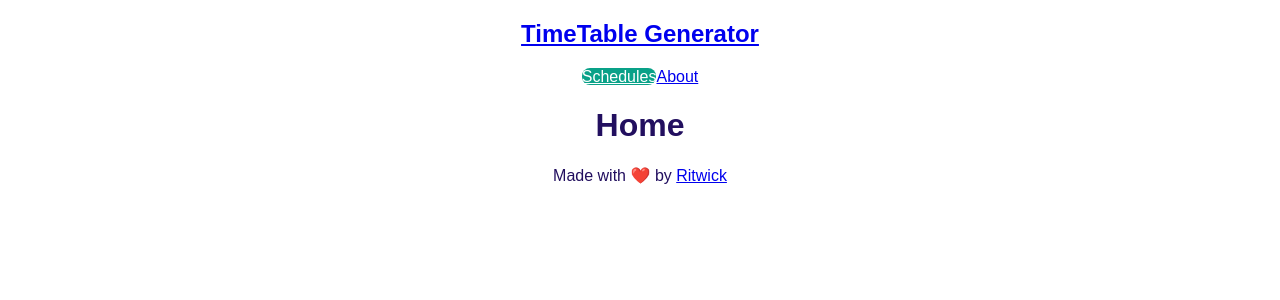
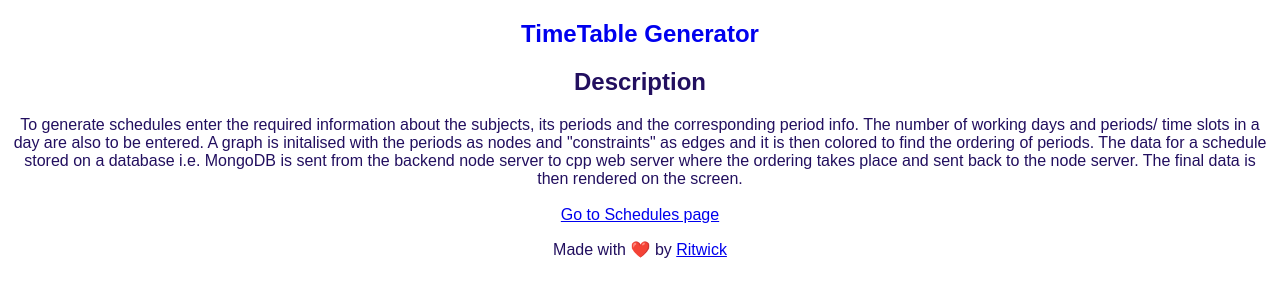
Before and after one commit to Ritwick-Roy/Timetable-Generator, a React (Create React App) app in the folder client/: page / in a window 1280 px wide. Shown: the top 300 px of the page. Built offline with nearby package versions, Linux system fonts and the light colour scheme.

Commit message:
ui changes

```diff
--- a/client/src/components/Navbar.js
+++ b/client/src/components/Navbar.js
@@ -16,7 +16,7 @@ const Navbar = () => {
       <Link to="/">
         <h1>TimeTable Generator</h1>
       </Link>
-      <div className="links">
+      {/* <div className="links">
         <Link
           className="predict-link"
           to="/schedule"
@@ -29,10 +29,10 @@ const Navbar = () => {
           onMouseLeave={handleMouseLeave}
         >
           Schedules
-        </Link>
+        </Link> */}
         {/* <Link to="/schedule">Schedules</Link> */}
-        <Link to="/about">About</Link>
-      </div>
+        {/* <Link to="/about">About</Link>
+      </div> */}
     </nav>
   );
 };
--- a/client/src/index.css
+++ b/client/src/index.css
@@ -2,6 +2,10 @@ body {
   box-sizing: border-box;
   color: #220f5f;
   font-family: "Poppins", sans-serif;
+}
+
+.navbar a{
+  text-decoration: none;
 }
 
 .container {
--- a/client/src/pages/Home.js
+++ b/client/src/pages/Home.js
@@ -1,11 +1,23 @@
 import React from "react";
+import { Link } from "react-router-dom";
 
 const Home = () => {
 
   return (
     <div className="home">
-      <h1>Home</h1>
-
+      <h2>Description</h2>
+      To generate schedules enter the required information about the subjects, its periods and the corresponding period info. The number of working days and periods/ time slots in a day are also to be entered. A graph is initalised with the periods as nodes and "constraints" as edges and it is then colored to find the ordering of periods.
+      The data for a schedule stored on a database i.e. MongoDB is sent from the backend node server to cpp web server where the ordering takes place and sent back to the node server. The final data is then rendered on the screen.
+      <br/>
+      <br/>
+      <Link to="/schedule"
+      style={{
+            // color: isHovering ? "#333":"white",
+            // backgroundColor: isHovering ? "":"#09a188",
+            borderRadius: "8px",
+            display:"block"
+          }}
+          >Go to Schedules page</Link>
     </div>
   );
 };
```
Also changed, not shown: 2 other files (tests, documents, lock files or other folders).
